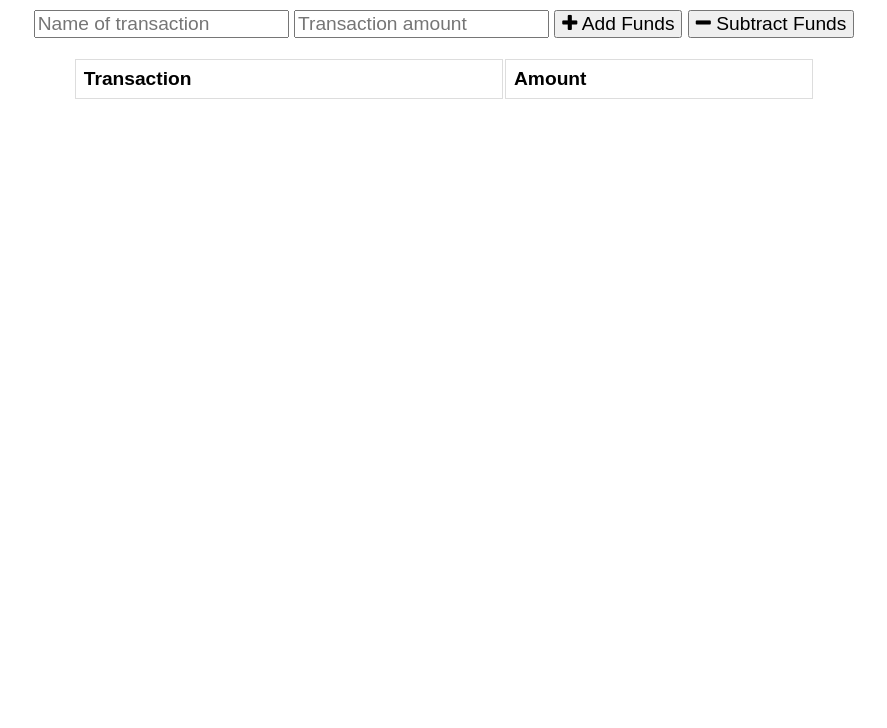
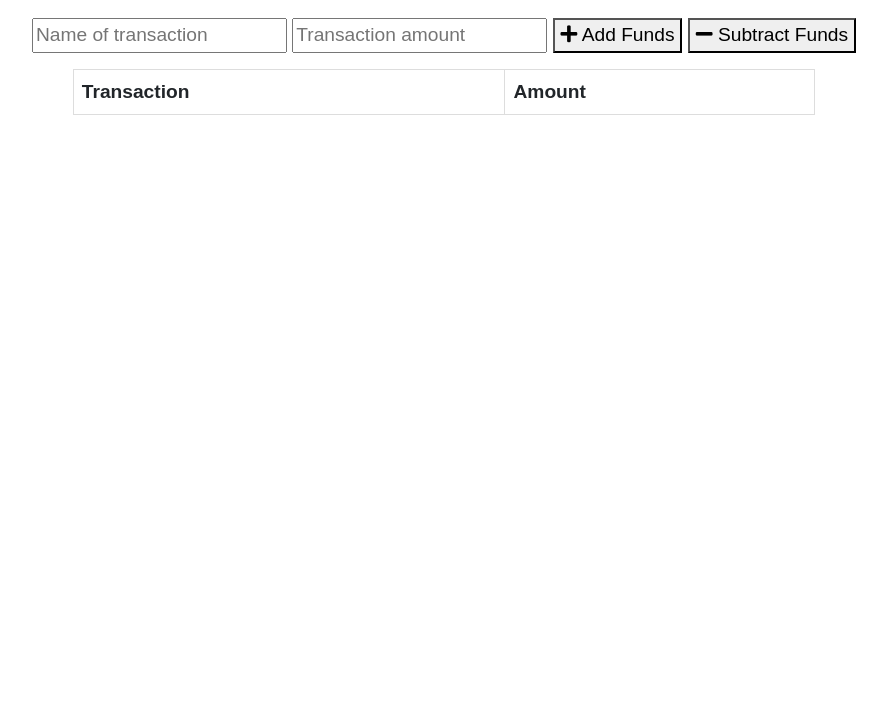
Before and after one commit to Lightfooted/Budget-Tracker, a website: page public/index.html in a window 1280 px wide. Shown: the part 72-800 px from the top of the page, without its empty margins (196-1083 px from the left). Drawn offline with nearby package versions, Linux system fonts and the light colour scheme; no server answers.

Commit message:
re-enabled social worker and idb. updated hrefs

```diff
--- a/public/index.html
+++ b/public/index.html
@@ -7,7 +7,8 @@
   <meta name="theme-color" content="#317EFB">
   <link rel="shortcut icon" href="icons/icon-192x192.png" type="image/x-icon">
 
-  <link rel="stylesheet" href="https://stackpath.bootstrapcdn.com/font-awesome/4.7.0/css/font-awesome.min.css">
+  <link rel="stylesheet" href="https://cdn.jsdelivr.net/npm/bootstrap@5.1.3/dist/css/bootstrap.min.css" integrity="sha384-1BmE4kWBq78iYhFldvKuhfTAU6auU8tT94WrHftjDbrCEXSU1oBoqyl2QvZ6jIW3" crossorigin="anonymous">
+  <link rel="stylesheet" href="https://pro.fontawesome.com/releases/v5.10.0/css/all.css" integrity="sha384-AYmEC3Yw5cVb3ZcuHtOA93w35dYTsvhLPVnYs9eStHfGJvOvKxVfELGroGkvsg+p" crossorigin="anonymous">
   <link rel="stylesheet" href="css/styles.css">
 
   <title>Budget Tracker</title>
@@ -43,10 +44,10 @@
 
   <script src="https://cdn.jsdelivr.net/npm/chart.js@3.5.1"></script>
   <script src="js/index.js"></script>
-  <!-- <script src="./js/idb.js"></script> we'll link our idbs file here -->
+  <script src="./js/idb.js"></script> <!--we'll link our idbs file here-->
 </body>
 <!--add our service worker here below closing body-->
-<!-- <script>
+<script>
   (function() {
     if("serviceWorker" in navigator) {
       navigator.serviceWorker.register("./service-worker.js")
@@ -54,5 +55,5 @@
         .catch(error => console.log("Service Worker registration failed:", error));
     }
   })();
-  </script> -->
+  </script>
 </html>
```
